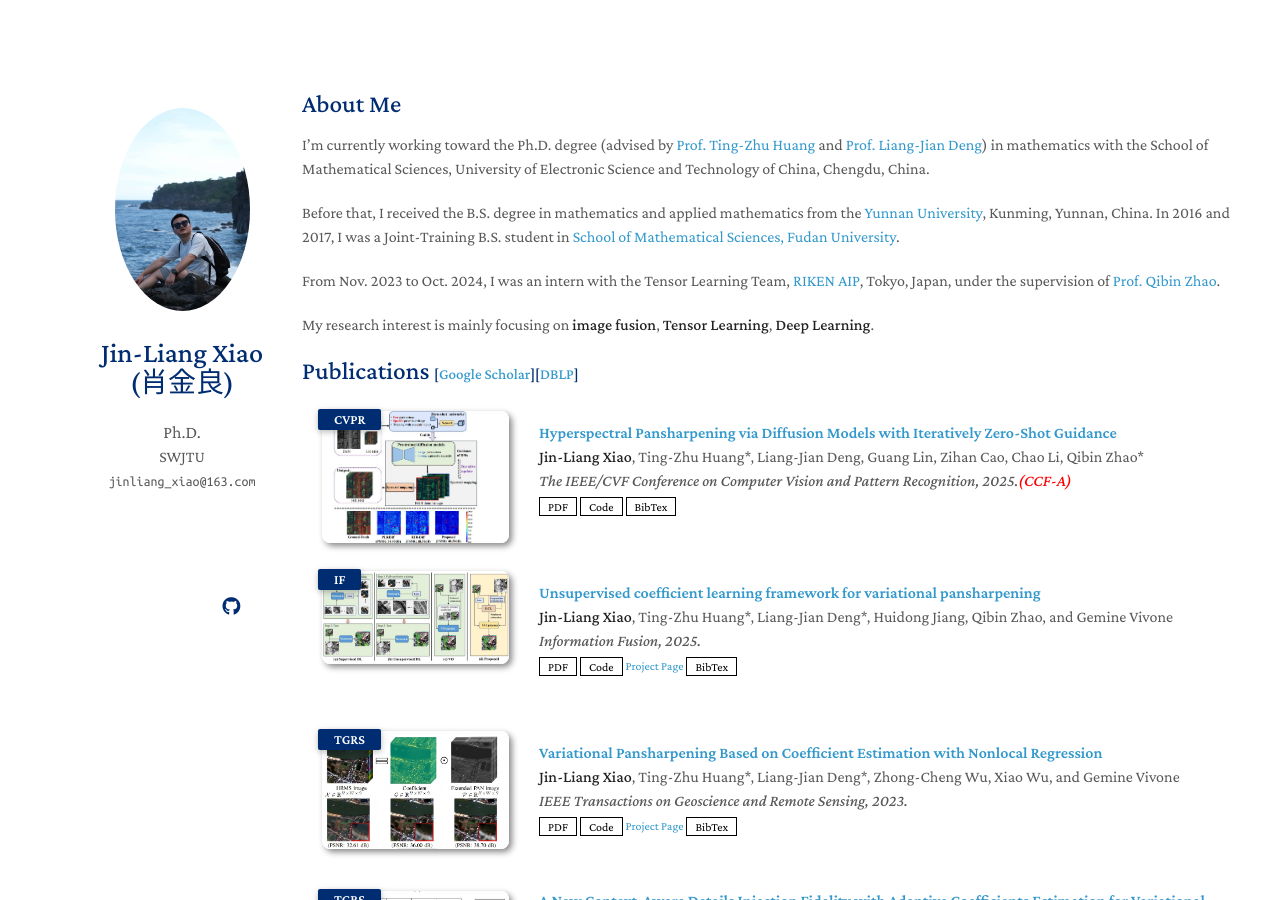
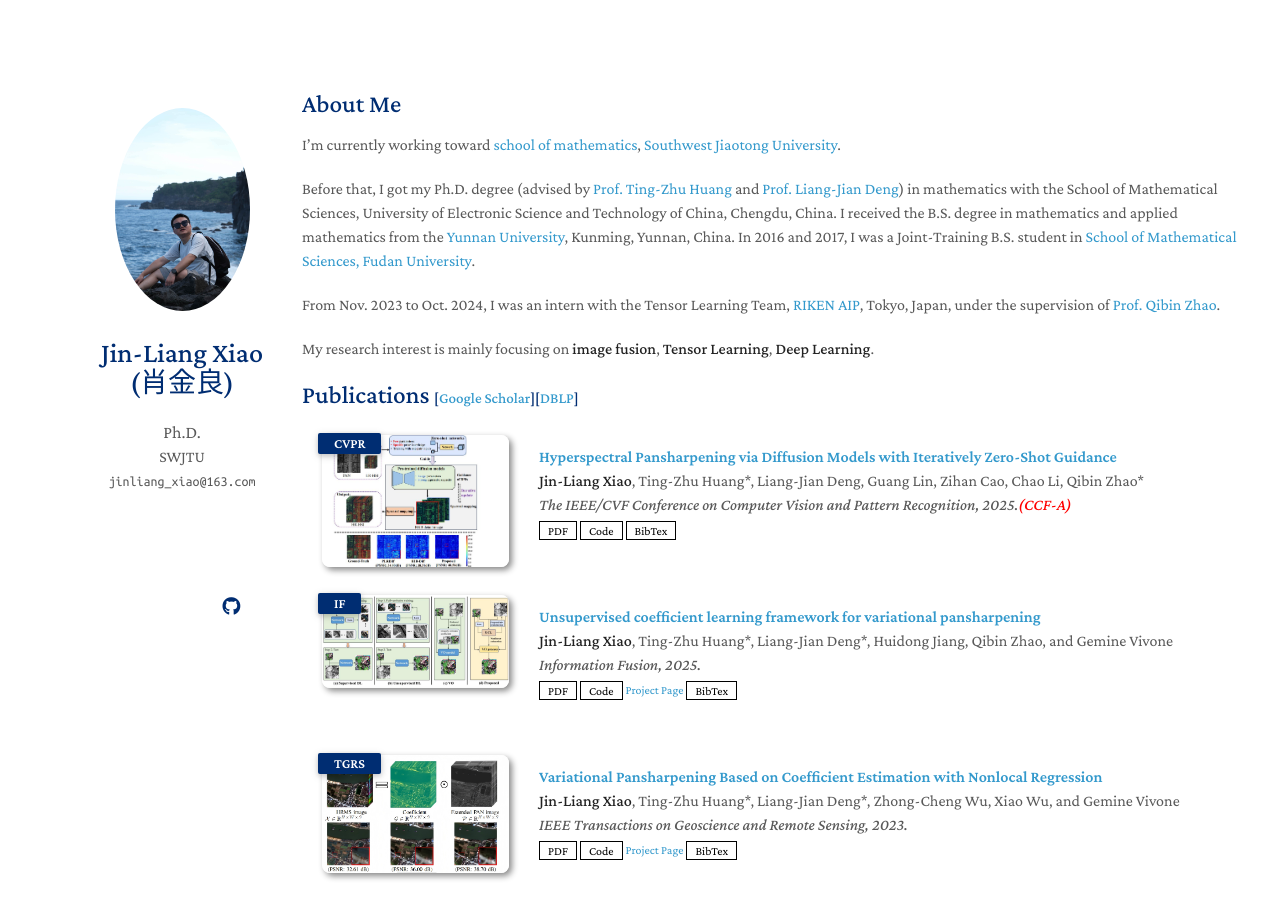
Before and after one commit to Jin-liangXiao/Jin-liangXiao.github.io, a Jekyll site: the page built from index.md, in a window 1280 px wide and 900 px high. Built offline with Jekyll 4.4.1, drawn with Linux system fonts in a browser that asks for light colours; nearby versions of some CDN libraries; a style sheet for code colours, icons or effects is not loaded; our own code applies the rules of GitHub Pages for plain Markdown files.

Commit message:
Update index.md

```diff
--- a/index.md
+++ b/index.md
@@ -4,9 +4,9 @@
 
 ## About Me
 
-I'm currently working toward the Ph.D. degree (advised by [Prof. Ting-Zhu Huang](https://www.math.uestc.edu.cn/info/1081/2041.htm) and [Prof. Liang-Jian Deng](https://liangjiandeng.github.io/)) in mathematics with the School of Mathematical Sciences, University of Electronic Science and Technology of China, Chengdu, China.
+I'm currently working toward [school of mathematics](https://maths.swjtu.edu.cn/), [Southwest Jiaotong University](https://www.swjtu.edu.cn/).
 
-Before that, I received the B.S. degree in mathematics and applied mathematics from the [Yunnan University](https://www.ynu.edu.cn), Kunming, Yunnan, China.
+Before that, I got my Ph.D. degree (advised by [Prof. Ting-Zhu Huang](https://www.math.uestc.edu.cn/info/1081/2041.htm) and [Prof. Liang-Jian Deng](https://liangjiandeng.github.io/)) in mathematics with the School of Mathematical Sciences, University of Electronic Science and Technology of China, Chengdu, China. I received the B.S. degree in mathematics and applied mathematics from the [Yunnan University](https://www.ynu.edu.cn), Kunming, Yunnan, China.
 In 2016 and 2017, I was a Joint-Training B.S. student in [School of Mathematical Sciences, Fudan University](https://math.fudan.edu.cn/).
 
 From Nov. 2023 to Oct. 2024, I was an intern with the Tensor Learning Team, [RIKEN AIP](https://www.riken.jp/en/research/labs/aip/), Tokyo, Japan, under the supervision of [Prof. Qibin Zhao](https://qibinzhao.github.io/).
```
